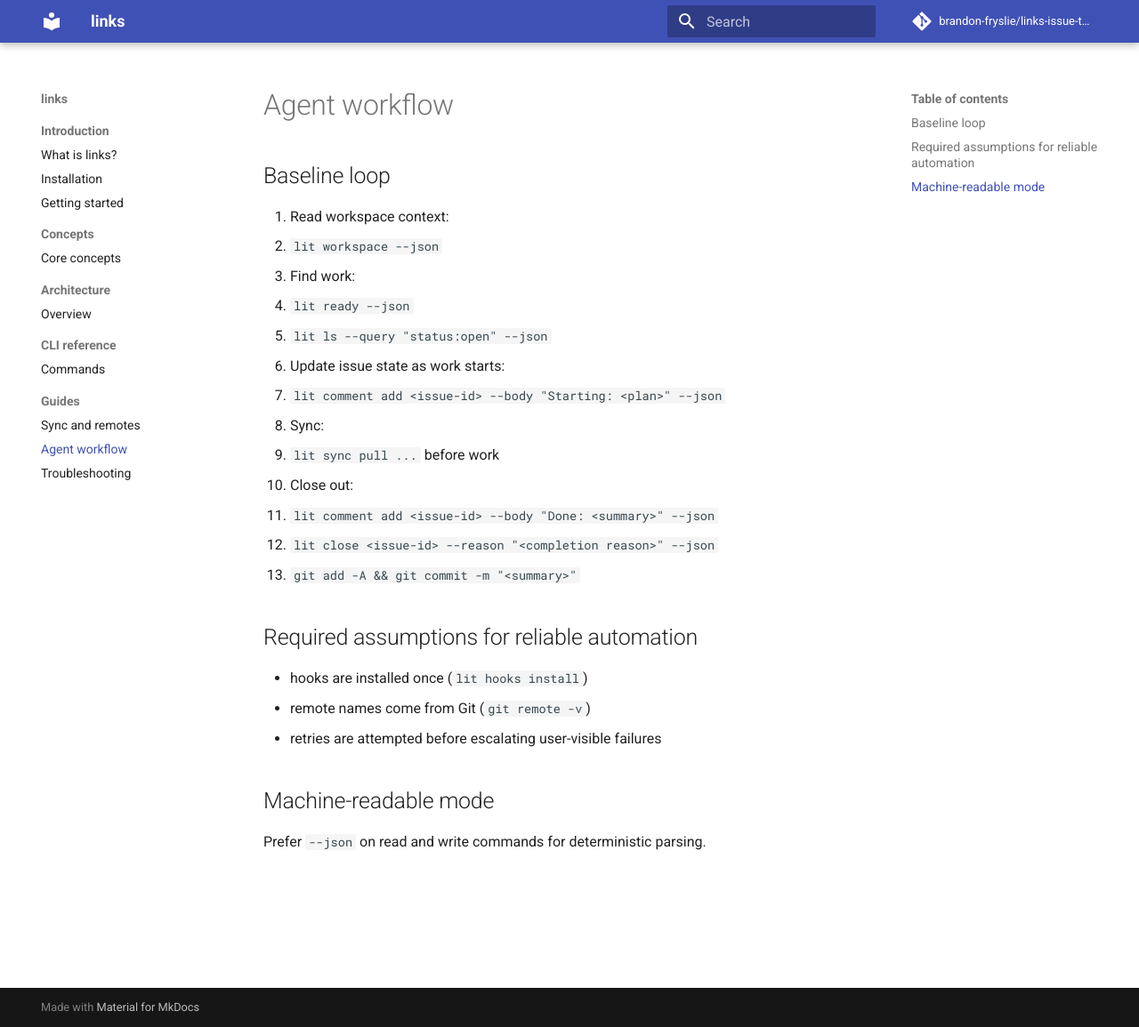
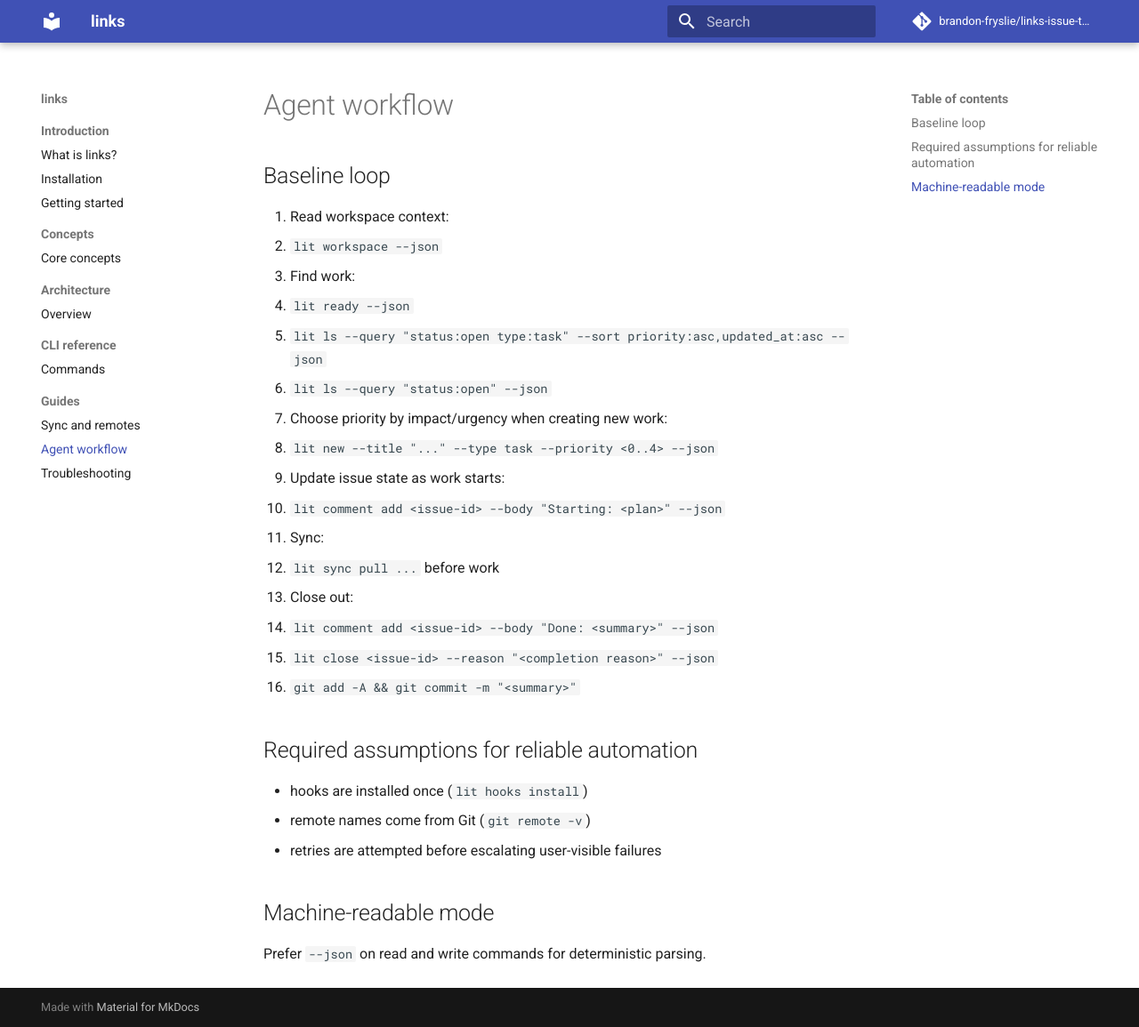
Before and after one commit to brandon-fryslie/links-issue-tracker, an MkDocs documentation site: the page built from docs/guides/agent-workflow.md, in a window 1280 px wide and 1155 px high. Shown: the whole window at 89% size. Built offline with MkDocs 1.6.1 and Material for MkDocs 9.7.7, drawn with Linux system fonts in a browser that asks for light colours; comment, search, counter and statistics services are not loaded.

Commit message:
Update quickstart/help/docs for oldest-first queue guidance

```diff
--- a/docs/guides/agent-workflow.md
+++ b/docs/guides/agent-workflow.md
@@ -6,12 +6,15 @@
    - `lit workspace --json`
 2. Find work:
    - `lit ready --json`
+   - `lit ls --query "status:open type:task" --sort priority:asc,updated_at:asc --json`
    - `lit ls --query "status:open" --json`
-3. Update issue state as work starts:
+3. Choose priority by impact/urgency when creating new work:
+   - `lit new --title "..." --type task --priority <0..4> --json`
+4. Update issue state as work starts:
    - `lit comment add <issue-id> --body "Starting: <plan>" --json`
-4. Sync:
+5. Sync:
    - `lit sync pull ...` before work
-5. Close out:
+6. Close out:
    - `lit comment add <issue-id> --body "Done: <summary>" --json`
    - `lit close <issue-id> --reason "<completion reason>" --json`
    - `git add -A && git commit -m "<summary>"`
```
Also changed, not shown: README.md (+3 -0 lines), docs/cli-reference.md (+3 -0 lines), 1 other file.
